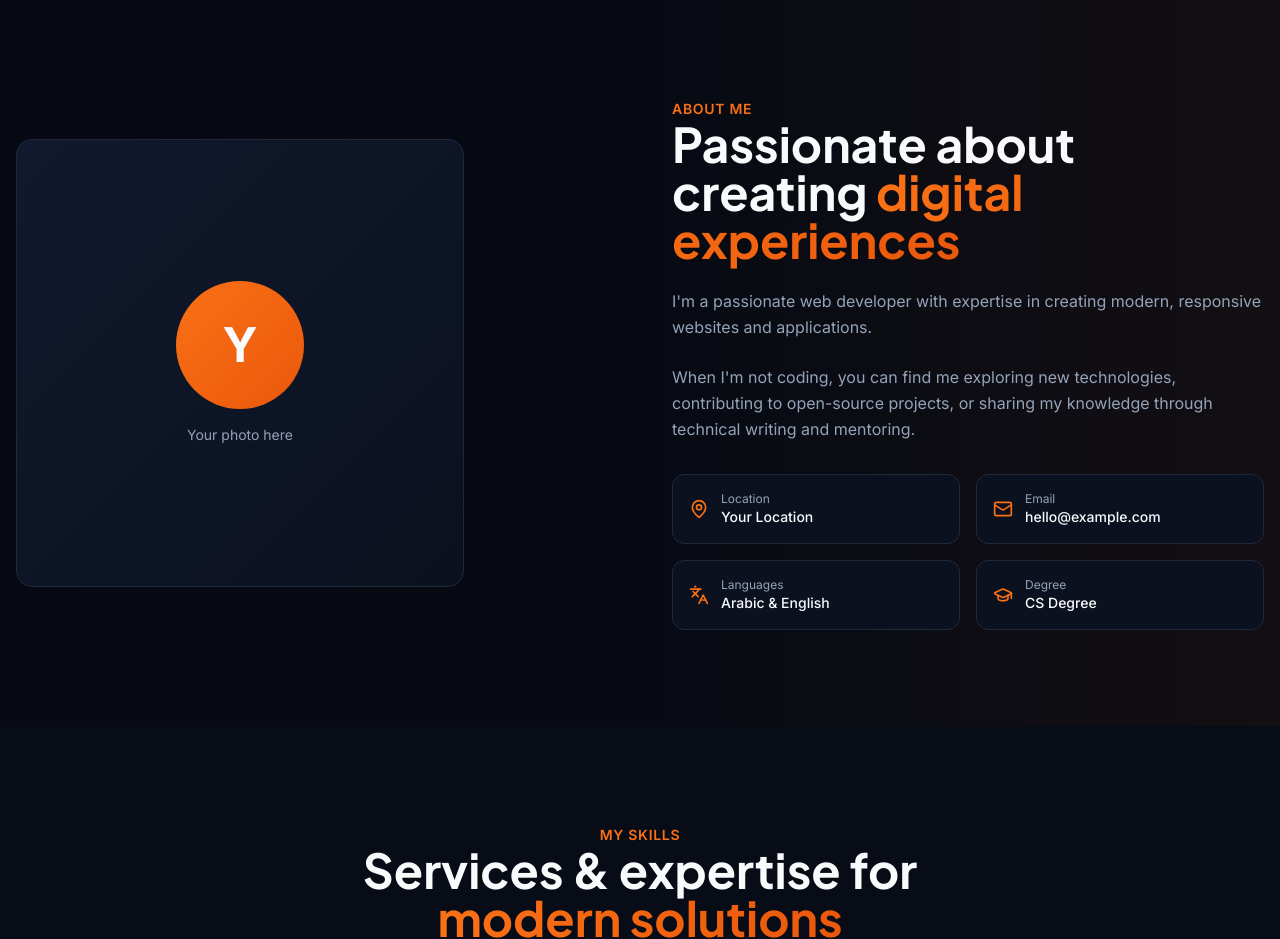
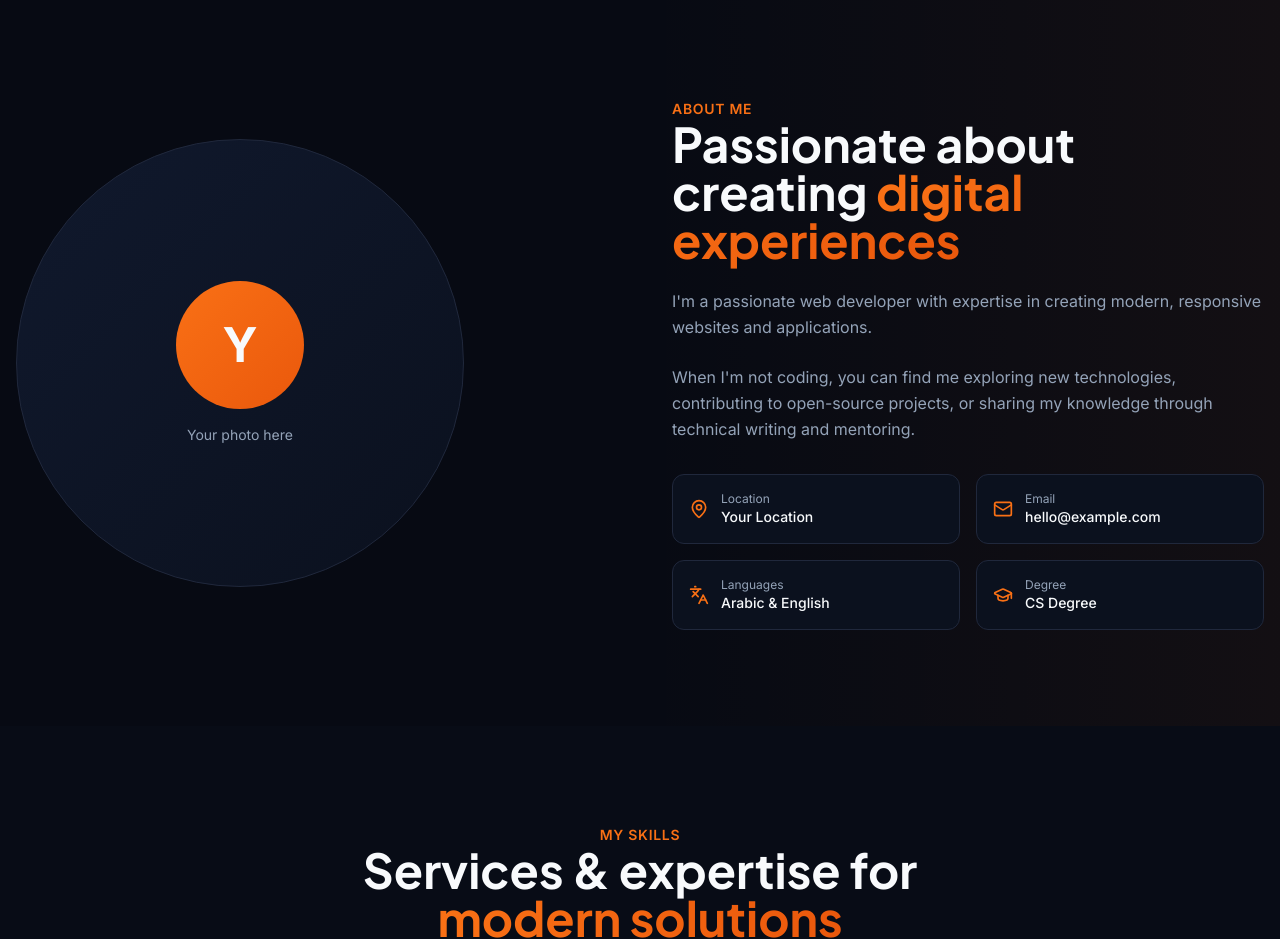
Before and after one commit to samnoon32001/portfolio, a React (Vite) app: page / in a window 1280 px wide. Shown: the part 800-1739 px from the top of the page. Built offline with nearby package versions, Linux system fonts and the light colour scheme; no server answers; the database is empty; the HTML template or start-up script is replaced by a standard one.

Commit message:
Make profile picture circular in About section
- Change profile container from rounded-2xl to rounded-full
- Maintains aspect-square for proper proportions
- Affects both uploaded images and placeholder state

```diff
--- a/src/components/AboutSection.tsx
+++ b/src/components/AboutSection.tsx
@@ -13,7 +13,7 @@ export function AboutSection() {
         <div className="grid lg:grid-cols-2 gap-16 items-center">
           {/* Image side */}
           <div className="relative animate-slide-in-left">
-            <div className="aspect-square max-w-md mx-auto lg:mx-0 rounded-2xl overflow-hidden bg-gradient-to-br from-secondary to-card border border-border">
+            <div className="aspect-square max-w-md mx-auto lg:mx-0 rounded-full overflow-hidden bg-gradient-to-br from-secondary to-card border border-border">
               {settings?.photo_url ? (
                 <img
                   src={settings.photo_url}
```
